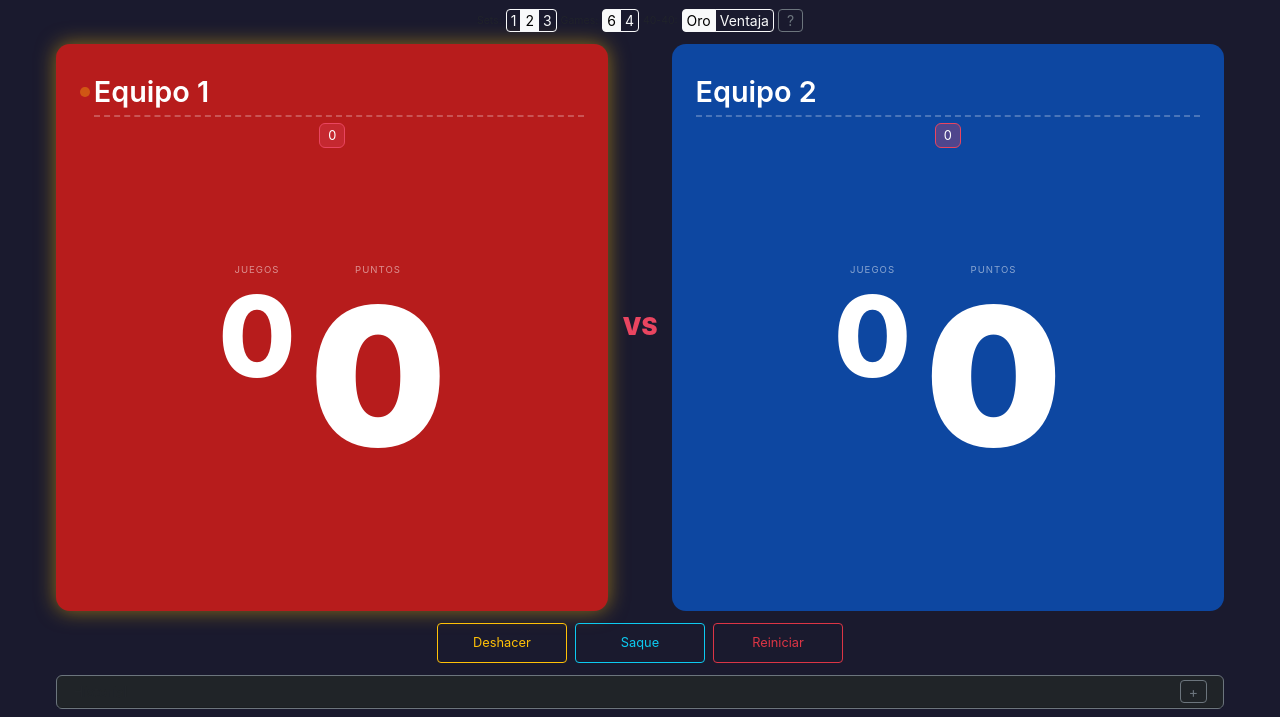
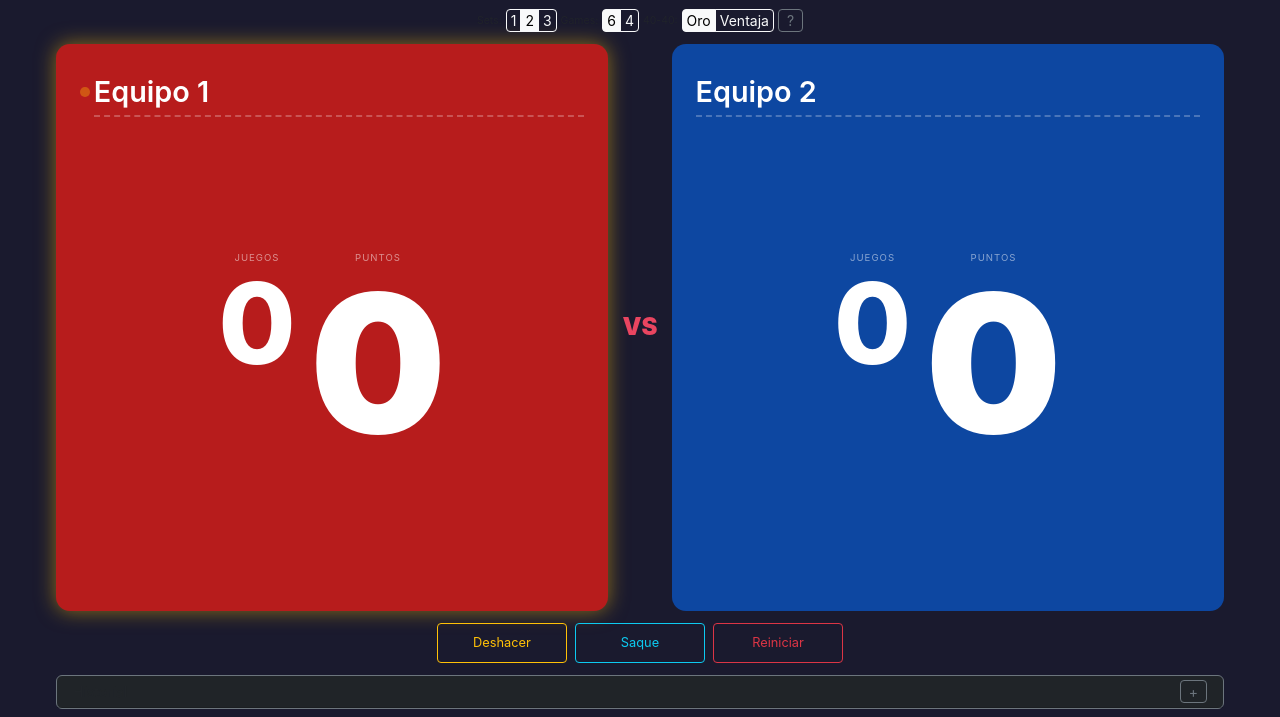
Before and after one commit to prime-leads-app/padel-app, a plain HTML site: page index.html in a window 1280 px wide. Shown: the part 83-800 px from the top of the page. Drawn offline with nearby package versions, Linux system fonts and the light colour scheme.

Commit message:
Quitar recuadro redundante del set actual
Solo muestra recuadros de sets ya terminados.
Los juegos actuales ya se ven en el numero grande.

Co-Authored-By: Claude Opus 4.6 <noreply@anthropic.com>

```diff
--- a/index.html
+++ b/index.html
@@ -757,7 +757,6 @@
                 const c = document.getElementById('sets-p' + (p + 1));
                 let html = '';
                 for (let i = 0; i < sets[p].length; i++) html += `<div class="set-box">${sets[p][i]}</div>`;
-                if (!matchOver) html += `<div class="set-box current">${games[p]}</div>`;
                 c.innerHTML = html;
             }
         }
```
